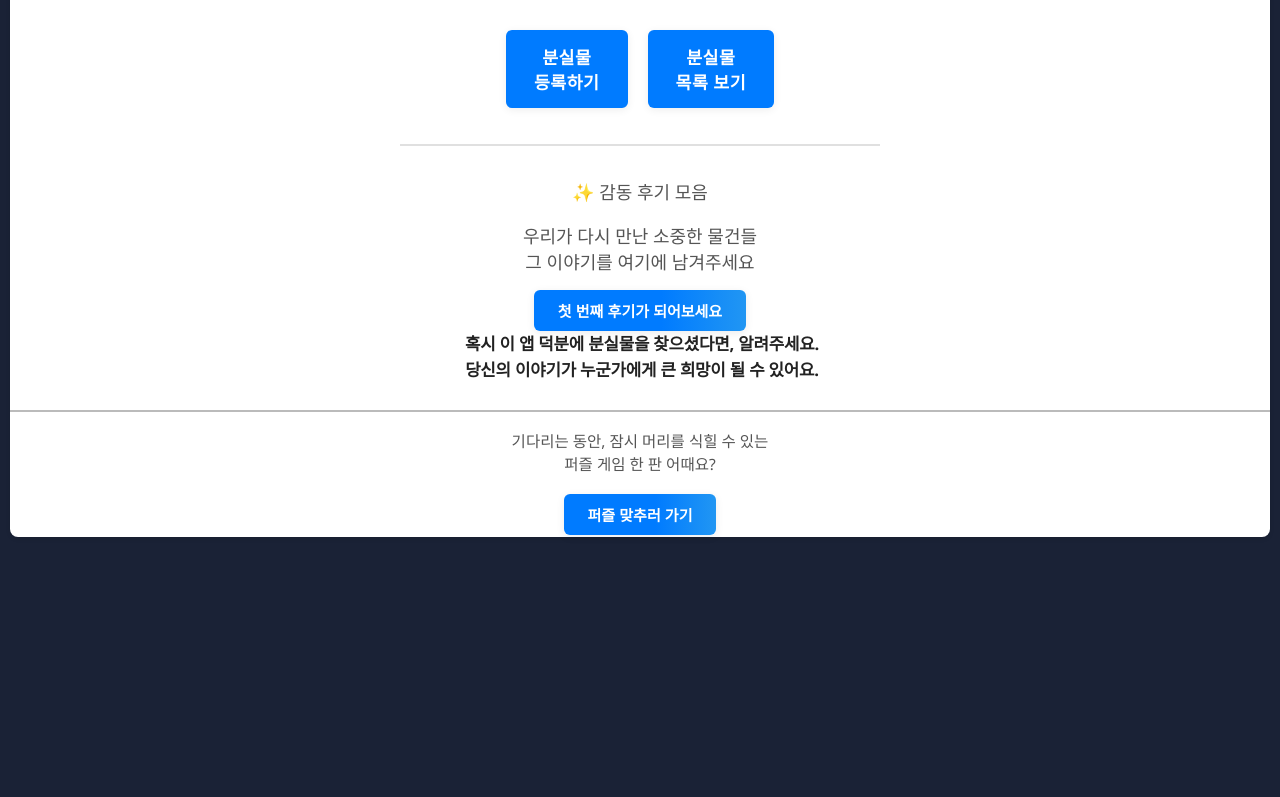
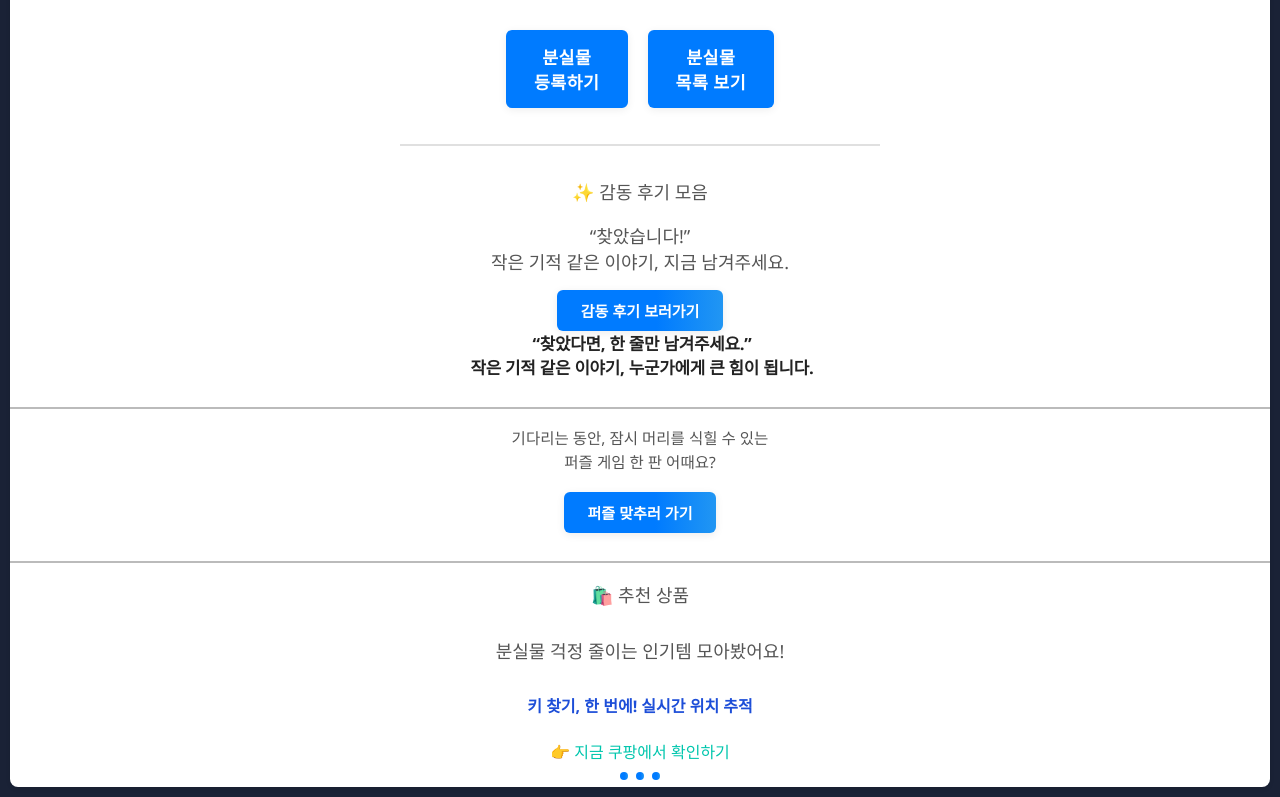
Before and after one commit to Christina0922/lost-finder, a React (Create React App) app in the folder client/: page / in a window 1280 px wide. Shown: the part 212-1009 px from the top of the page. Before the commit the page ends 800 px from the top, so only its background shows below. Built offline with nearby package versions, Linux system fonts and the light colour scheme; a web font is replaced by a local one.

Commit message:
feat: 추천 상품/감동 후기 배너 UX 개선 및 제휴 링크 적용

```diff
--- a/client/src/components/BottomBanner.tsx
+++ b/client/src/components/BottomBanner.tsx
@@ -1,7 +1,63 @@
-import React from "react";
+import React, { useState, useEffect } from "react";
 import { Link } from "react-router-dom";
 
+// 상품 데이터 타입 정의
+interface Product {
+  id: number;
+  title: string;
+  description: string;
+  image: string;
+  price: string;
+  link: string;
+  category: string;
+}
+
+// 샘플 상품 데이터 (실제 쿠팡 링크로 교체하세요)
+const sampleProducts: Product[] = [
+  {
+    id: 1,
+    title: "🍎 Apple AirTag",
+    description: "가방·지갑·자전거, 분실 걱정 끝!",
+    image: "https://via.placeholder.com/80x80/FF6B6B/FFFFFF?text=AirTag",
+    price: "39,000원",
+    link: "https://link.coupang.com/a/cCIDpH", // 쿠팡 파트너스 제휴 링크
+    category: "분실방지"
+  },
+  {
+    id: 2,
+    title: "🔑 스마트 키홀더",
+    description: "키 찾기, 한 번에! 실시간 위치 추적",
+    image: "https://via.placeholder.com/80x80/4ECDC4/FFFFFF?text=Key",
+    price: "15,900원",
+    link: "https://link.coupang.com/a/cCIDpH", // 쿠팡 파트너스 제휴 링크
+    category: "분실방지"
+  },
+  {
+    id: 3,
+    title: "💼 RFID 방지 지갑",
+    description: "카드 정보, 도난 걱정 없이 안전하게!",
+    image: "https://via.placeholder.com/80x80/45B7D1/FFFFFF?text=Wallet",
+    price: "29,800원",
+    link: "https://link.coupang.com/a/cCIDpH", // 쿠팡 파트너스 제휴 링크
+    category: "보안"
+  }
+];
+
 export default function BottomBanner() {
+  const [currentProductIndex, setCurrentProductIndex] = useState(0);
+  const [isVisible, setIsVisible] = useState(true);
+
+  // 5초마다 상품 변경
+  useEffect(() => {
+    const interval = setInterval(() => {
+      setCurrentProductIndex((prev) => (prev + 1) % sampleProducts.length);
+    }, 5000);
+
+    return () => clearInterval(interval);
+  }, []);
+
+  const currentProduct = sampleProducts[currentProductIndex];
+
   return (
     <div className="w-full bg-gray-100 px-4 py-6 mt-10 rounded-2xl shadow-md space-y-6 text-center">
 
@@ -11,17 +67,18 @@ export default function BottomBanner() {
           ✨ 감동 후기 모음
         </p>
         <p className="text-sm text-gray-600" style={{ textAlign: 'center', marginBottom: 16 }}>
-          우리가 다시 만난 소중한 물건들<br />그 이야기를 여기에 남겨주세요
+          “찾았습니다!”<br />
+          작은 기적 같은 이야기, 지금 남겨주세요.
         </p>
         <Link to="/success-stories">
-          <button className="mt-3 px-5 py-2 bg-yellow-400 text-black font-bold rounded-lg hover:bg-yellow-300">
-            첫 번째 후기가 되어보세요
+          <button className="mt-3 px-5 py-2 bg-blue-500 text-white font-bold rounded-lg hover:bg-blue-400">
+            감동 후기 보러가기
           </button>
         </Link>
-        {/* 안내 메시지는 여기만! */}
-        <div className="important-message mt-4 mb-2" style={{ color: '#222', fontWeight: 700, fontSize: '1.05rem', lineHeight: 1.5, textAlign: 'center' }}>
-          혹시 이 앱 덕분에 분실물을 찾으셨다면, 알려주세요.<br />
-          당신의 이야기가 누군가에게 큰 희망이 될 수 있어요.
+        {/* 감동 후기 안내 메시지 */}
+        <div className="important-message mt-4 mb-2 text-black font-bold text-base text-center">
+          “찾았다면, 한 줄만 남겨주세요.”<br />
+          작은 기적 같은 이야기, 누군가에게 큰 힘이 됩니다.
         </div>
 
         {/* 후기/게임 구분선 - 중간에 확실히 보이게 hr로 */}
@@ -55,6 +112,59 @@ export default function BottomBanner() {
         </a>
         {/* 여기에는 안내 메시지 없음! */}
       </div>
+
+      {/* 게임/상품 구분선 */}
+      <hr style={{ border: '0', borderTop: '2.5px solid #bbb', margin: '28px 0 18px 0', width: '100%' }} />
+
+      {/* 🛍️ 추천 상품 섹션 - 자동 전환 */}
+      <div className="relative">
+        <p className="text-lg font-semibold text-center mb-2">
+          🛍️ 추천 상품
+        </p>
+        <p className="text-sm text-gray-600 text-center mb-4">
+          분실물 걱정 줄이는 인기템 모아봤어요!
+        </p>
+
+        {/* 상품 광고 카드 */}
+        <div className="mt-6 p-4 bg-yellow-100 border-2 border-yellow-400 rounded-xl text-base leading-relaxed shadow-md">
+          <div
+            className="text-blue-700 font-extrabold text-center"
+            style={{ color: '#1d4ed8', fontWeight: 800 }}
+            dangerouslySetInnerHTML={{
+              __html: currentProduct.description
+                .replace(/<[^>]*>/g, '') // 모든 태그 제거
+            }}
+          />
+          <br />
+          <a
+            href={currentProduct.link}
+            target="_blank"
+            rel="noopener noreferrer"
+            className="inline-block mt-2"
+          >
+            <span className="px-6 py-3 bg-green-600 text-white font-extrabold rounded-lg text-lg hover:bg-green-700 transition-colors duration-200 shadow-lg">
+              👉 지금 쿠팡에서 확인하기
+            </span>
+          </a>
+        </div>
+
+        {/* 상품 인디케이터 */}
+        <div className="flex justify-center space-x-2 mt-4">
+          {sampleProducts.map((_, index) => (
+            <button
+              key={index}
+              onClick={() => setCurrentProductIndex(index)}
+              className={`w-2 h-2 rounded-full border-none outline-none transition-colors duration-200 focus:outline-none focus:ring-0 ${
+                index === currentProductIndex
+                  ? 'bg-blue-500'
+                  : 'bg-gray-300 hover:bg-gray-400'
+              }`}
+              style={{ boxShadow: 'none', minWidth: '8px', minHeight: '8px', padding: 0 }}
+              aria-label={`상품 ${index + 1} 보기`}
+            />
+          ))}
+        </div>
+      </div>
     </div>
   );
 }
```
